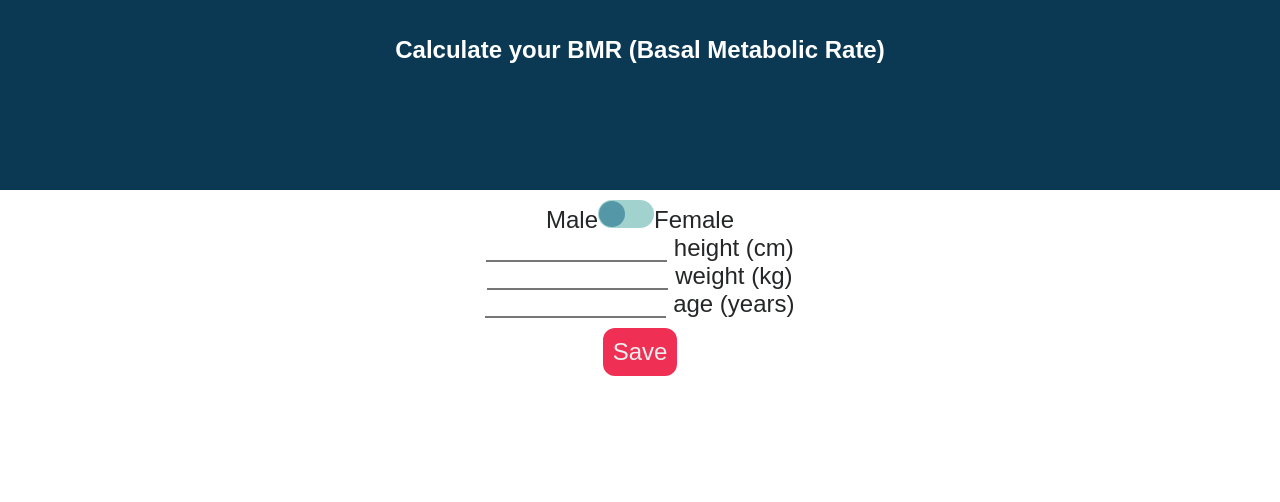
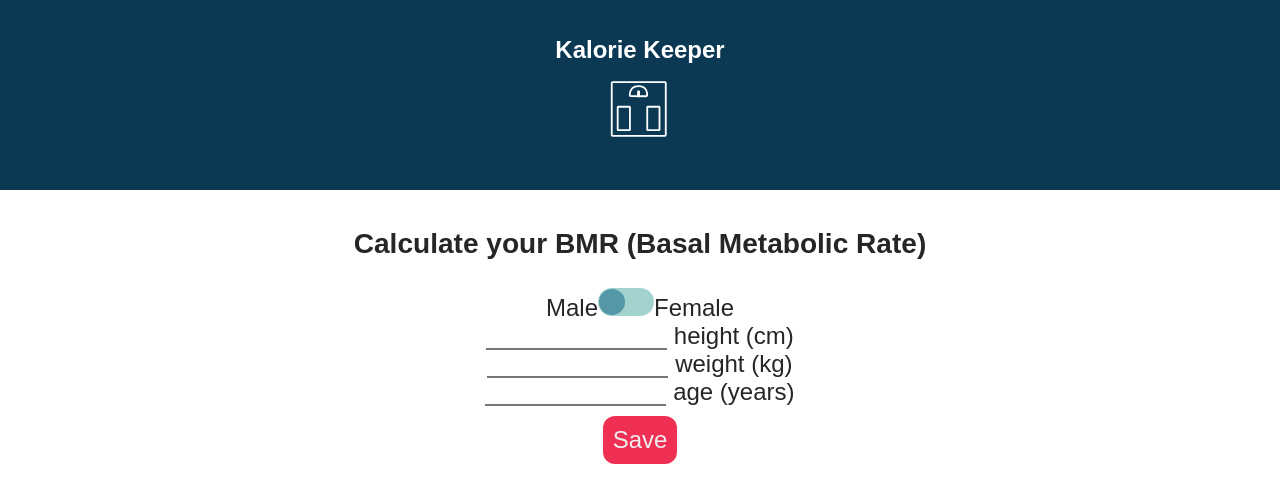
Before and after one commit to aaronschriever/KalorieKeeper, a React (Create React App) app in the folder kalorie-keeper/: page / in a window 1280 px wide. Shown: the top 502 px of the page. Built offline with nearby package versions, Linux system fonts and the light colour scheme; the HTML template or start-up script is replaced by a standard one.

Commit message:
Add scale SVG, change app title to "Kalorie keeper" , add H3 for bmrform

```diff
--- a/kalorie-keeper/src/App.js
+++ b/kalorie-keeper/src/App.js
@@ -1,12 +1,14 @@
 import React, { Component } from 'react';
 import './App.css';
 import BmrForm from './component/BmrForm';
+import ScalesSVG from './component/ScalesSVG';
+
 class App extends Component {
   render() {
     return (
       <div className="App">
         <header className="App-header">
-          <h1 className="App-title">Calculate your BMR (Basal Metabolic Rate)</h1>
+          <h1 className="App-title">Kalorie Keeper </h1><ScalesSVG color={"white"} strokeWidth={"15"} fill={"none"} />
         </header>
       <BmrForm/>
       </div>
--- a/kalorie-keeper/src/component/BmrForm.js
+++ b/kalorie-keeper/src/component/BmrForm.js
@@ -86,6 +86,7 @@ class BmrForm extends Component {
       <div className="bmr-form" style={{...styles.bmrForm}}>
         <form onSubmit={this.handleBMRChange}>
           <div>
+          <h3>Calculate your BMR (Basal Metabolic Rate)</h3>
           <div>
             <label>
           Male
--- /dev/null
+++ b/kalorie-keeper/src/component/ScalesSVG.js
@@ -0,0 +1,22 @@
+import React, { Component } from 'react';
+
+
+function ScalesSVG(props){
+    const {strokeWidth, color, fill} = props;
+    return(
+        <svg xmlns="http://www.w3.org/2000/svg" id="Layer_1" height="80" width="80" viewBox="0 0 660 660">
+
+  <g id="_x3C_meter_x3E_" fill={fill} stroke={color} stroke-width={strokeWidth} stroke-miterlimit="10">
+    <path id="XMLID_3_" fill={fill} stroke={color} stroke-width={strokeWidth} stroke-miterlimit="10" d="M380.1 134l-125.3-1c-5 0-9.1-4.2-8.9-9.3.7-21.5 8.9-73.5 72-73.5 66.7 0 71.8 53.5 71.2 75-.1 5-4.1 8.9-9 8.8z"/>
+    <g id="XMLID_5_">
+      <g id="XMLID_14_">
+        <path id="XMLID_1_" d="M322.5 131.6l.3-34.5c.1-5.8-8.9-5.8-9 0l-.3 34.5c0 5.8 9 5.8 9 0z"/>
+      </g>
+    </g>
+  </g>
+  <path fill={fill} stroke={color} stroke-width={strokeWidth} stroke-miterlimit="10" id="_x3C_back_x3E_" d="M535.6 461.4H103.9c-3.8 0-7-3.2-7-7V25.2c0-3.9 3.2-7 7-7h431.7c3.8 0 7 3.1 7 7v429.2c0 3.9-3.1 7-7 7z" />
+  <path fill={fill} stroke={color} stroke-width={strokeWidth} stroke-miterlimit="10" id="_x3C_Left_x5F_foot_x3E_" d="M242 413.7h-91.1c-2.8 0-5-2.3-5-5V225.5c0-2.8 2.3-5 5-5H242c2.8 0 5 2.3 5 5v183.2c0 2.8-2.3 5-5 5z" />
+  <path fill={fill} stroke={color} stroke-width={strokeWidth} stroke-miterlimit="10" id="Right_x5F_foot" d="M486.8 413.7h-93.1c-2.2 0-4-1.8-4-4V224.5c0-2.2 1.8-4 4-4h93.1c2.2 0 4 1.8 4 4v185.2c0 2.2-1.8 4-4 4z" />
+</svg>);
+}
+export default ScalesSVG;
```
